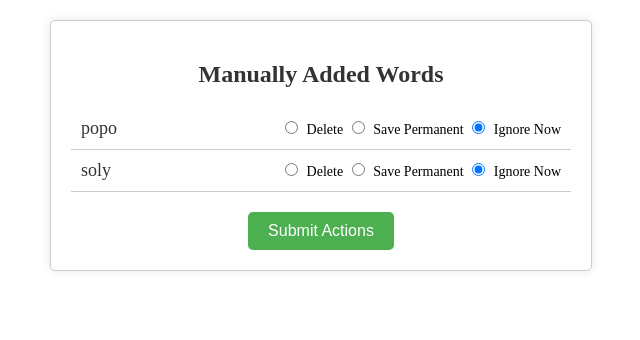
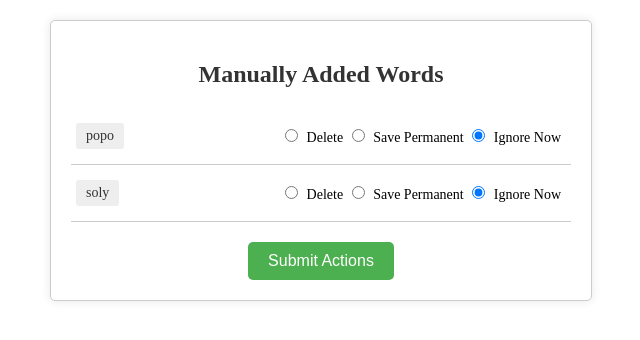
Before and after one commit to salipar/Sarex, a Flask app: page /vwords in a window 1280 px wide. Shown: the top 340 px of the page, without its empty margins (319-959 px from the left). Run offline with Flask 3, Linux system fonts and the light colour scheme; data comes from the database, SQL or seed files in the repository.

Commit message:
newwords

```diff
--- a/templates/newwords.html
+++ b/templates/newwords.html
@@ -36,6 +36,18 @@
             color: #333;
             padding-left: 10px;
         }
+        .word-button {
+            display: block;
+            margin: 5px;
+            padding: 5px 10px;
+            border: none;
+            border-radius: 3px;
+            background-color: #eee;
+            color: #333;
+            font-size: 14px;
+            cursor: default;
+            text-align: center;
+        }
         .actions {
             flex: 2;
             text-align: right;
@@ -66,7 +78,7 @@
         <form action="{{ url_for('funcs.managenewwords') }}" method="post">
             {% for word in words %}
             <div class="word-item">
-                <div class="word">{{ word[0] }}</div>
+                <div class="word-button">{{ word[0] }}</div>
                 <div class="actions">
                     <input type="radio" name="action_{{ loop.index }}" value="delete" required> Delete
                     <input type="radio" name="action_{{ loop.index }}" value="save"> Save Permanent
```
